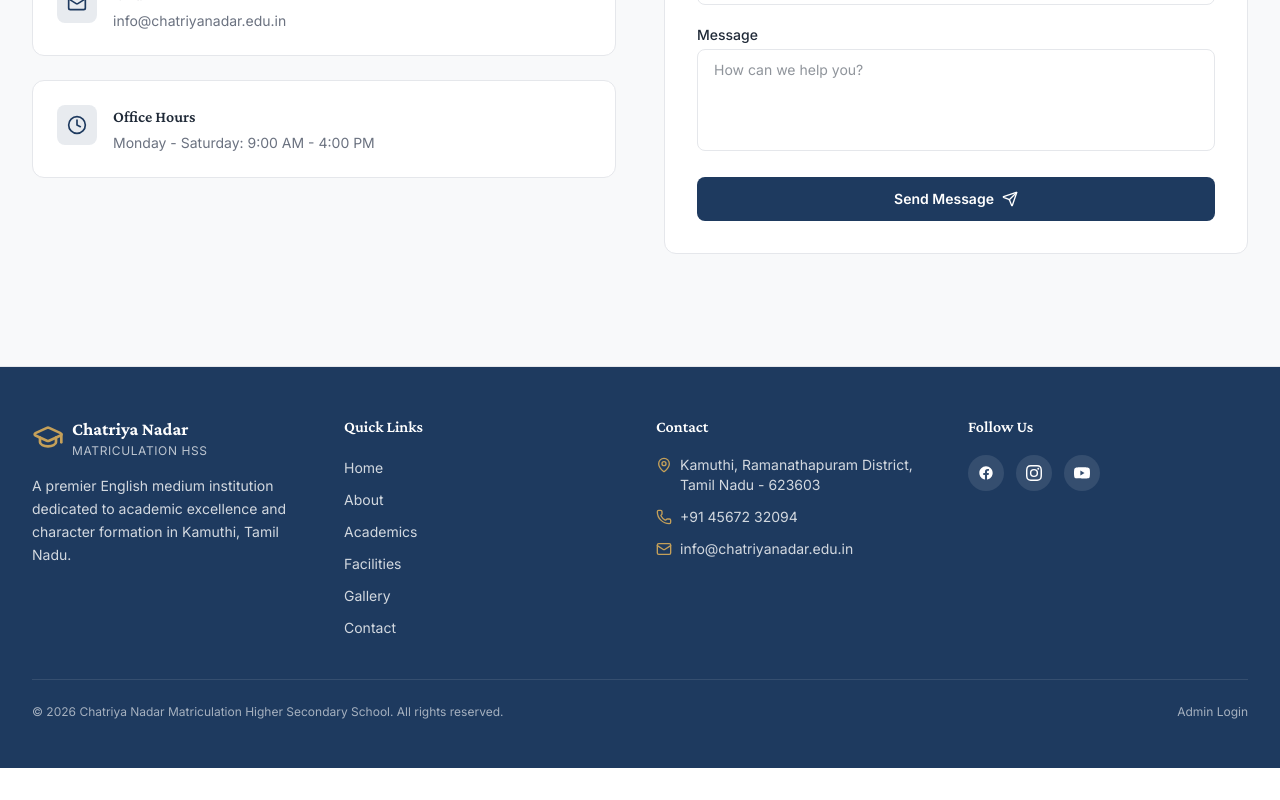
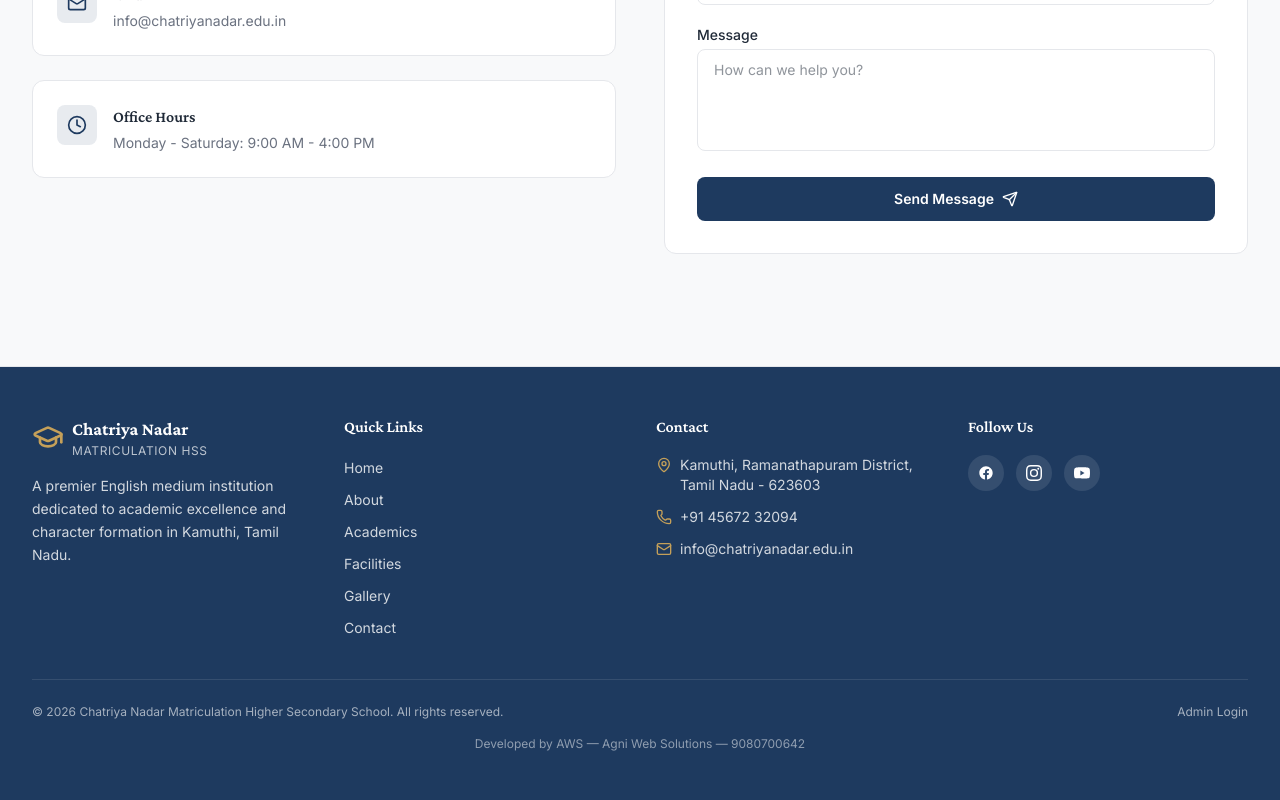
Before and after one commit to AWS-7/KNMHSec-School, a Next.js app: page / in a window 1280 px wide. Shown: the part 7877-8677 px from the top of the page. Before the commit the page ends 8645 px from the top, so only its background shows below. Built offline with nearby package versions, Linux system fonts and the light colour scheme; no server answers; the database is empty.

Commit message:
Update Footer.tsx

```diff
--- a/src/components/public/Footer.tsx
+++ b/src/components/public/Footer.tsx
@@ -139,6 +139,16 @@ export default function Footer() {
             Admin Login
           </Link>
         </div>
+
+        <p className="mt-4 text-center text-xs text-primary-foreground/50">
+          Developed by AWS — Agni Web Solutions —{" "}
+          <a
+            href="tel:9080700642"
+            className="hover:text-secondary transition-colors"
+          >
+            9080700642
+          </a>
+        </p>
       </div>
     </footer>
   );
```
